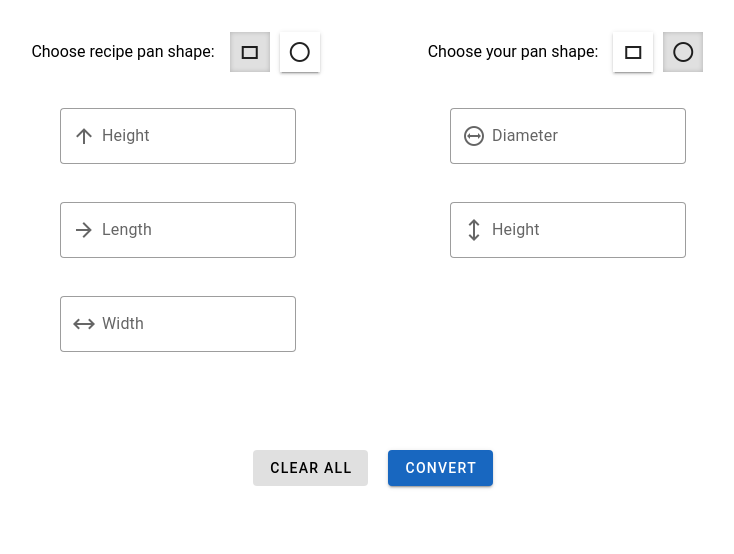
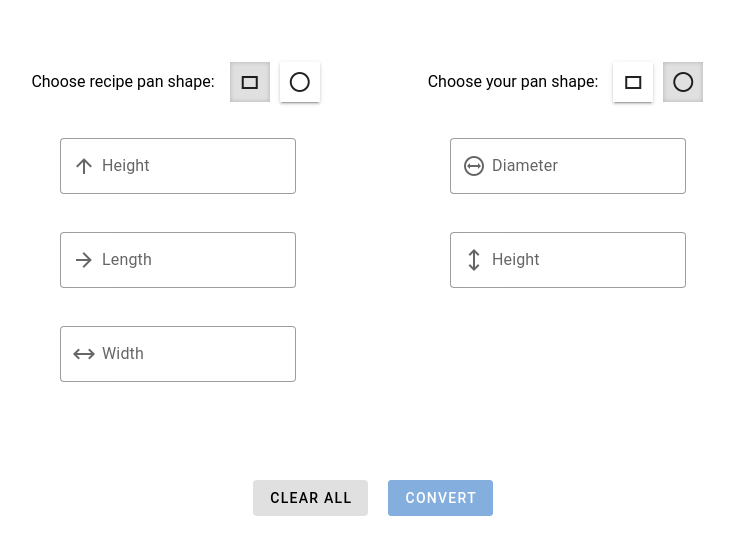
Before and after one commit to chernyaevaia/cakepan-converter, a Vue app: page / in a window 1280 px wide. Shown: the top 554 px of the page, without its empty margins (267-1001 px from the left). Built offline with nearby package versions, Linux system fonts and the light colour scheme.

Commit message:
fix validation and favicon

```diff
--- a/index.html
+++ b/index.html
@@ -3,7 +3,7 @@
 
 <head>
   <meta charset="UTF-8" />
-  <link rel="icon" href="/favicon.ico" />
+  <link rel="icon" href="/cake.png" />
   <meta name="viewport" content="width=device-width, initial-scale=1.0" />
   <title>CakePan Converter</title>
 </head>
--- a/src/App.vue
+++ b/src/App.vue
@@ -97,7 +97,7 @@ const isAllFieldsFilled = computed(() => {
   const isFilled = (shape, pan) => {
     return requiredFields[shape].every((field) => {
       const value = pan[field];
-      return value !== 0 && !isNaN(value);
+      return value !== "0" && value !== "";
     });
   };
 
@@ -171,11 +171,13 @@ function calculateRatios() {
 
 <style lang="css" scoped>
 .main-container {
+  margin-top: 30px;
   display: flex;
   min-height: 430px;
   box-sizing: border-box;
   justify-content: center;
   column-gap: 90px;
+  flex-wrap: wrap;
 }
 
 .button-container {
--- a/src/components/CirclePan.vue
+++ b/src/components/CirclePan.vue
@@ -10,7 +10,6 @@
       :rules="[isValid]"
       type="number"
     ></v-text-field>
-
     <v-text-field
       clearable
       label="Height"
--- a/src/components/RectangularPan.vue
+++ b/src/components/RectangularPan.vue
@@ -45,7 +45,7 @@ function updateDimensions(dimensions) {
     length: dimensions.length,
   });
 }
-const isValid = computed(() => (value) => !!value || "Required field");
+const isValid = computed(() => (value) => !!value && value !=='0' || "Required field");
 </script>
 
 <style lang="css" scoped>
```
Also changed, not shown: public/cake.png (added), 1 other file (tests, documents, lock files or other folders).
